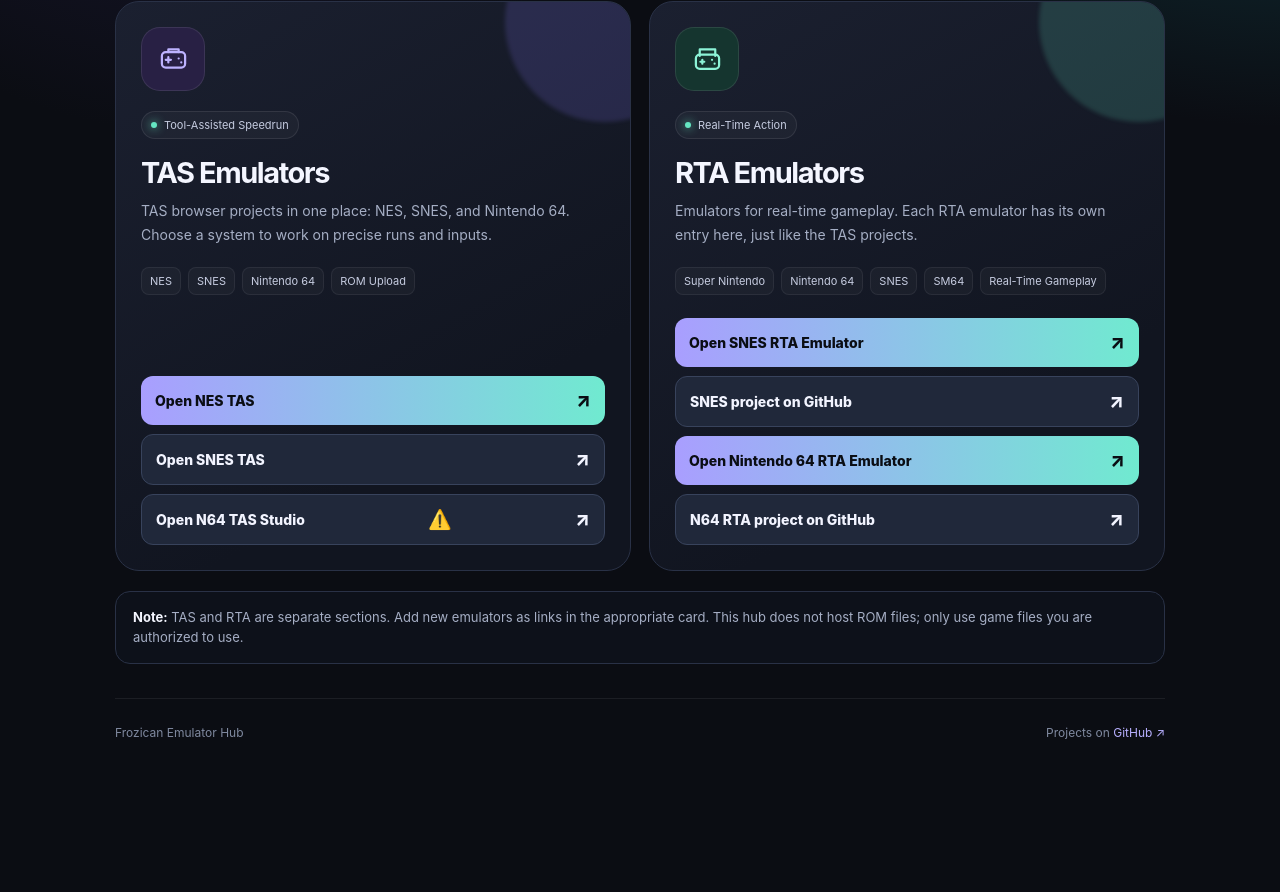
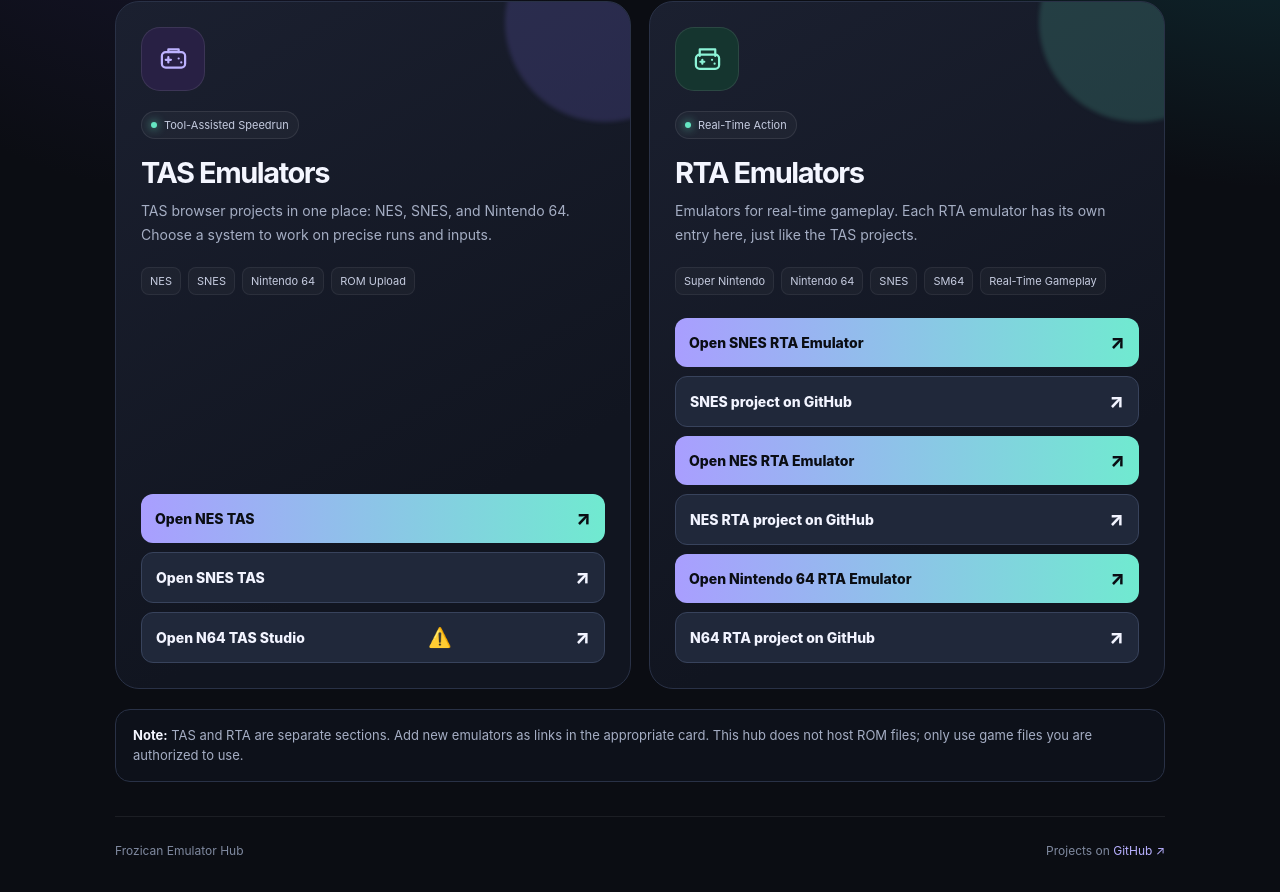
Before and after one commit to Frozican/emulator-hub, a plain HTML site: page index.html in a window 1280 px wide. Shown: the part 566-1458 px from the top of the page. Before the commit the page ends 1340 px from the top, so only its background shows below. Drawn offline with Linux system fonts and the light colour scheme.

Commit message:
Add NES RTA emulator to hub

```diff
--- a/index.html
+++ b/index.html
@@ -52,6 +52,8 @@
           <!-- RTA-EMULATOR-EINTRÄGE: Add more emulators as additional .launch links in the same format. -->
           <a class="launch" href="https://frozican.github.io/Super-Nintendo-Entertainment-System-Web-Emulator/" target="_blank" rel="noopener">Open SNES RTA Emulator <span>↗</span></a>
           <a class="launch secondary" href="https://github.com/Frozican/Super-Nintendo-Entertainment-System-Web-Emulator" target="_blank" rel="noopener">SNES project on GitHub <span>↗</span></a>
+          <a class="launch" href="https://frozican.github.io/emulator-hub/nes-rta/" target="_blank" rel="noopener">Open NES RTA Emulator <span>↗</span></a>
+          <a class="launch secondary" href="https://github.com/Frozican/emulator-hub/tree/main/nes-rta" target="_blank" rel="noopener">NES RTA project on GitHub <span>↗</span></a>
           <a class="launch" href="https://frozican.github.io/Nintendo-64-RTA-Web-Emulator/" target="_blank" rel="noopener">Open Nintendo 64 RTA Emulator <span>↗</span></a>
           <a class="launch secondary" href="https://github.com/Frozican/Nintendo-64-RTA-Web-Emulator" target="_blank" rel="noopener">N64 RTA project on GitHub <span>↗</span></a>
         </div>
```
